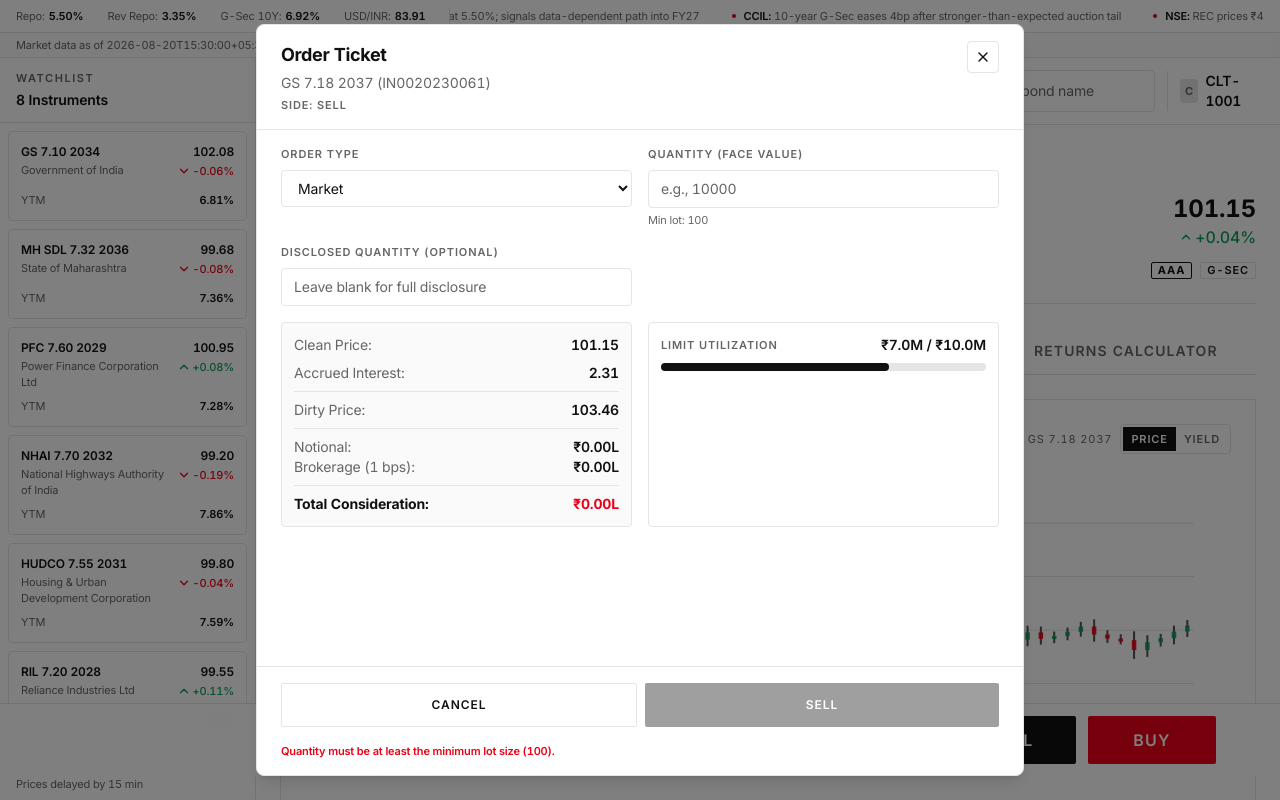
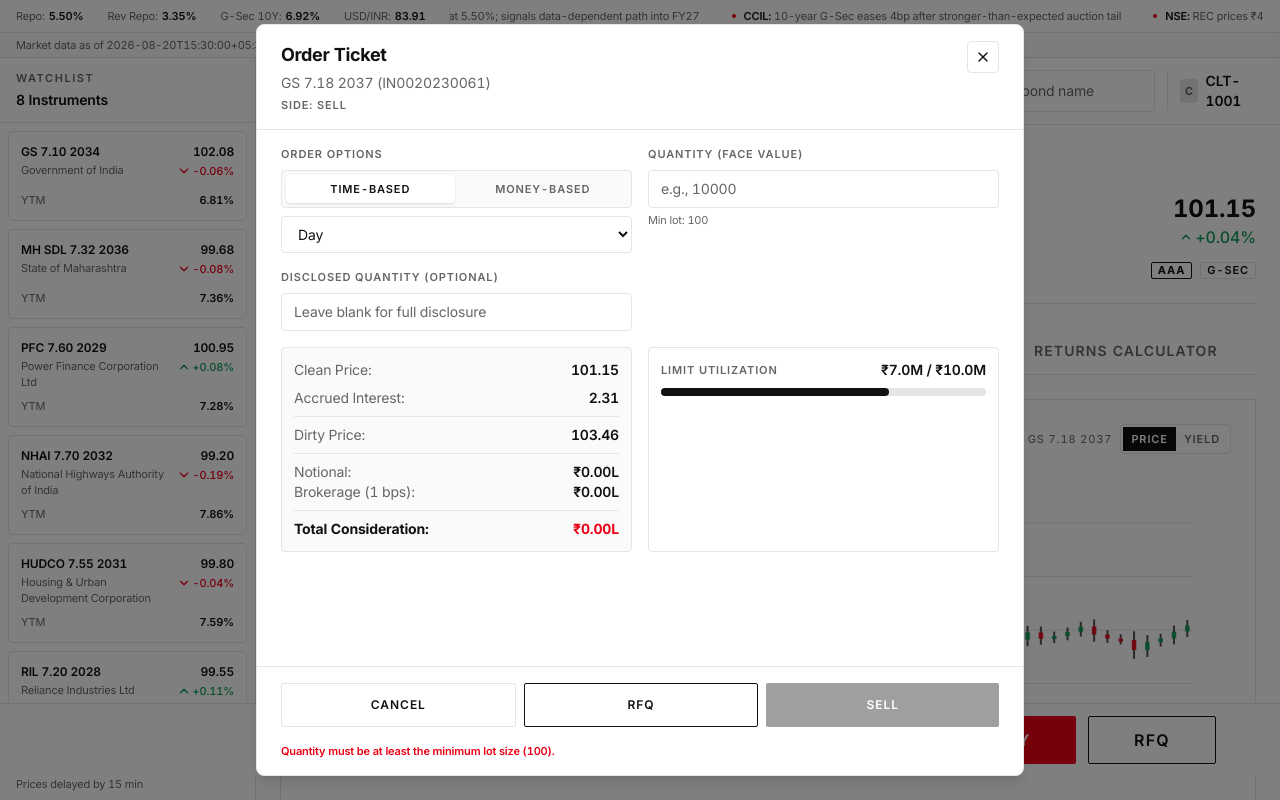
Before and after one commit to AshishSatavase/Capstone_Project, a Next.js app: page /instrument/IN0020230061 in a window 1280 px wide. Both pictures are taken after a click on the button "SELL". Built offline with nearby package versions, Linux system fonts and the light colour scheme.

Commit message:
Changes to b/s

```diff
--- a/app/(client)/instrument/[isin]/page.tsx
+++ b/app/(client)/instrument/[isin]/page.tsx
@@ -738,6 +738,16 @@ function InstrumentPageContent({
           >
             Buy
           </Button>
+          <Button
+            variant="secondary"
+            className="h-12 min-w-32 text-base font-semibold"
+            onClick={() => {
+              setOrderSide("Buy");
+              setOrderOpen(true);
+            }}
+          >
+            RFQ
+          </Button>
         </div>
       </div>
 
--- a/app/(client)/portfolio/page.tsx
+++ b/app/(client)/portfolio/page.tsx
@@ -530,6 +530,18 @@ export default function PortfolioPage() {
               >
                 Buy
               </button>
+              <button
+                type="button"
+                className="h-11 flex-1 rounded border border-ink text-sm font-semibold text-ink hover:bg-black/[0.04]"
+                onClick={() => {
+                  setOrderBond(selectedBond);
+                  setOrderSide("Buy");
+                  setSelectedHolding(null);
+                  setOrderTicketOpen(true);
+                }}
+              >
+                RFQ
+              </button>
             </div>
           </div>
         </div>
--- a/components/orders/OrderTicket.tsx
+++ b/components/orders/OrderTicket.tsx
@@ -14,13 +14,28 @@ type OrderTicketProps = {
   onSubmit?: (order: any) => void;
 };
 
+type OrderCategory = "time" | "money";
+type OrderType =
+  | "Market"
+  | "Limit"
+  | "Stop-Loss"
+  | "Yield"
+  | "Spread"
+  | "Day"
+  | "IOC"
+  | "FOK"
+  | "GTD"
+  | "GTC";
+
 export function OrderTicket({ bond, open, initialSide = "Buy", onClose, onSubmit }: OrderTicketProps) {
   const [side, setSide] = useState<"Buy" | "Sell">(initialSide);
-  const [orderType, setOrderType] = useState<"Market" | "Limit" | "Stop-Loss" | "GTD" | "GTC">("Market");
+  const [orderCategory, setOrderCategory] = useState<OrderCategory>("time");
+  const [orderType, setOrderType] = useState<OrderType>("Day");
   const [quantity, setQuantity] = useState("");
   const [disclosedQty, setDisclosedQty] = useState("");
   const [limitPrice, setLimitPrice] = useState("");
   const [triggerPrice, setTriggerPrice] = useState("");
+  const [expiryDate, setExpiryDate] = useState("");
 
   useEffect(() => {
     if (open) {
@@ -83,18 +98,50 @@ export function OrderTicket({ bond, open, initialSide = "Buy", onClose, onSubmit
           <div className="grid grid-cols-1 gap-4 md:grid-cols-2">
             <div>
               <label className="block text-2xs font-semibold uppercase tracking-label text-muted mb-2">
-                Order Type
+                Order options
               </label>
+              <div className="mb-2 grid grid-cols-2 gap-1 rounded border border-border bg-faint/5 p-1">
+                {([
+                  ["time", "Time-based"],
+                  ["money", "Money-based"],
+                ] as const).map(([category, label]) => (
+                  <button
+                    key={category}
+                    type="button"
+                    onClick={() => {
+                      setOrderCategory(category);
+                      setOrderType(category === "time" ? "Day" : "Limit");
+                    }}
+                    className={`rounded px-2 py-1.5 text-2xs font-semibold uppercase tracking-label transition-colors ${
+                      orderCategory === category ? "bg-white text-ink shadow-sm" : "text-muted hover:text-ink"
+                    }`}
+                  >
+                    {label}
+                  </button>
+                ))}
+              </div>
               <select
                 value={orderType}
-                onChange={(e) => setOrderType(e.target.value as "Market" | "Limit" | "Stop-Loss" | "GTD" | "GTC")}
+                onChange={(e) => setOrderType(e.target.value as OrderType)}
                 className="w-full rounded border border-border px-3 py-2 text-sm text-ink placeholder-muted focus:border-ubs-red focus:outline-none"
               >
-                <option>Market</option>
-                <option>Limit</option>
-                <option>Stop-Loss</option>
-                <option>GTD</option>
-                <option>GTC</option>
+                {orderCategory === "time" ? (
+                  <>
+                    <option>Day</option>
+                    <option>IOC</option>
+                    <option>FOK</option>
+                    <option>GTD</option>
+                    <option>GTC</option>
+                  </>
+                ) : (
+                  <>
+                    <option>Market</option>
+                    <option>Limit</option>
+                    <option>Stop-Loss</option>
+                    <option>Yield</option>
+                    <option>Spread</option>
+                  </>
+                )}
               </select>
             </div>
 
@@ -157,7 +204,20 @@ export function OrderTicket({ bond, open, initialSide = "Buy", onClose, onSubmit
                 />
               </div>
             )}
-            {orderType !== "Limit" && orderType !== "Stop-Loss" && <div />}
+            {orderType === "GTD" && (
+              <div>
+                <label className="block text-2xs font-semibold uppercase tracking-label text-muted mb-2">
+                  Good till date
+                </label>
+                <input
+                  type="date"
+                  value={expiryDate}
+                  onChange={(e) => setExpiryDate(e.target.value)}
+                  className="w-full rounded border border-border px-3 py-2 text-sm text-ink placeholder-muted focus:border-ubs-red focus:outline-none"
+                />
+              </div>
+            )}
+            {orderType !== "Limit" && orderType !== "Stop-Loss" && orderType !== "GTD" && <div />}
           </div>
 
           <div className="mt-4 grid grid-cols-1 gap-4 lg:grid-cols-2">
@@ -230,6 +290,13 @@ export function OrderTicket({ bond, open, initialSide = "Buy", onClose, onSubmit
             Cancel
           </Button>
           <Button
+            variant="secondary"
+            className="h-11 flex-1"
+            onClick={() => onClose()}
+          >
+            RFQ
+          </Button>
+          <Button
             variant={side === "Buy" ? "buy" : "sell"}
             className="h-11 flex-1"
             disabled={!canSubmit}
```
